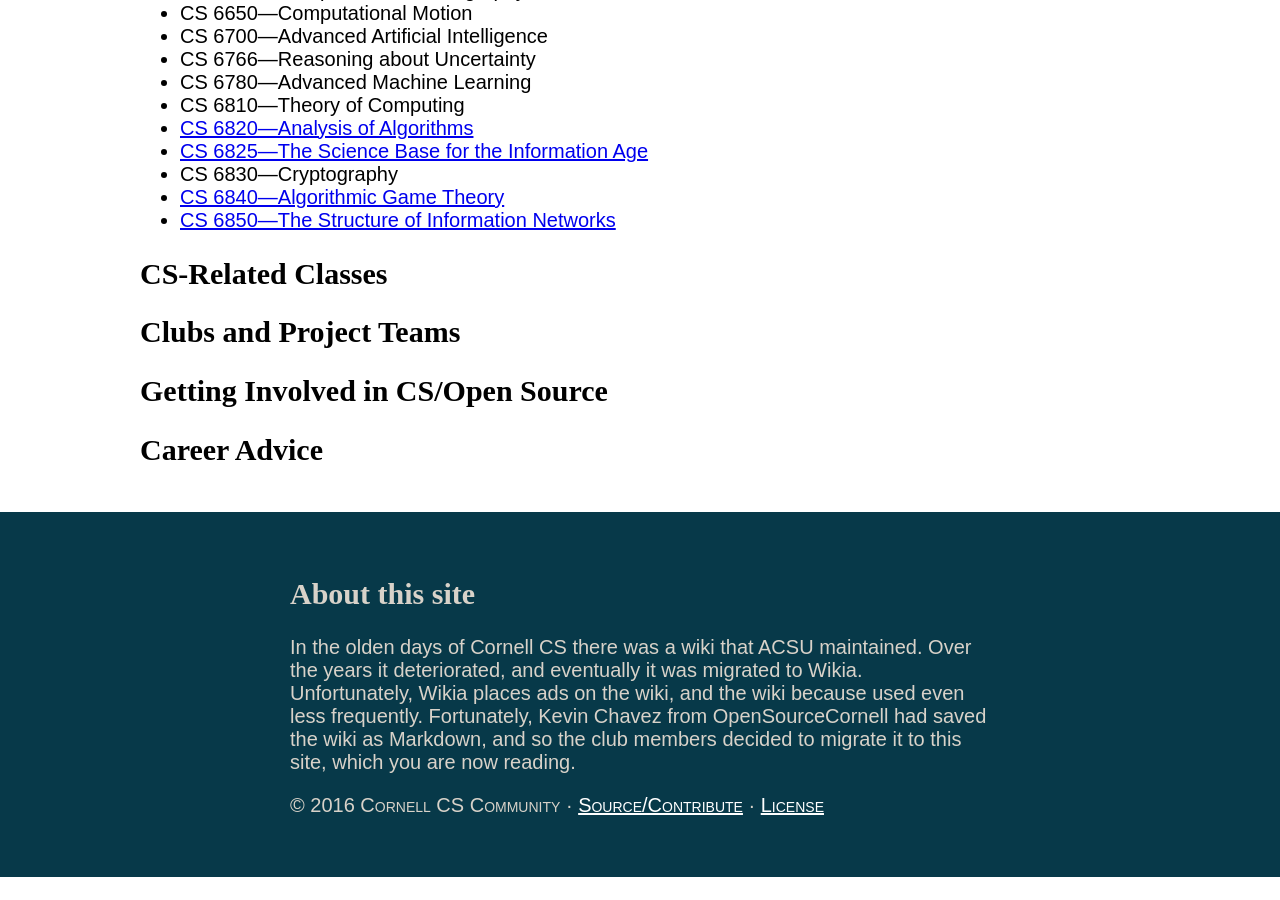
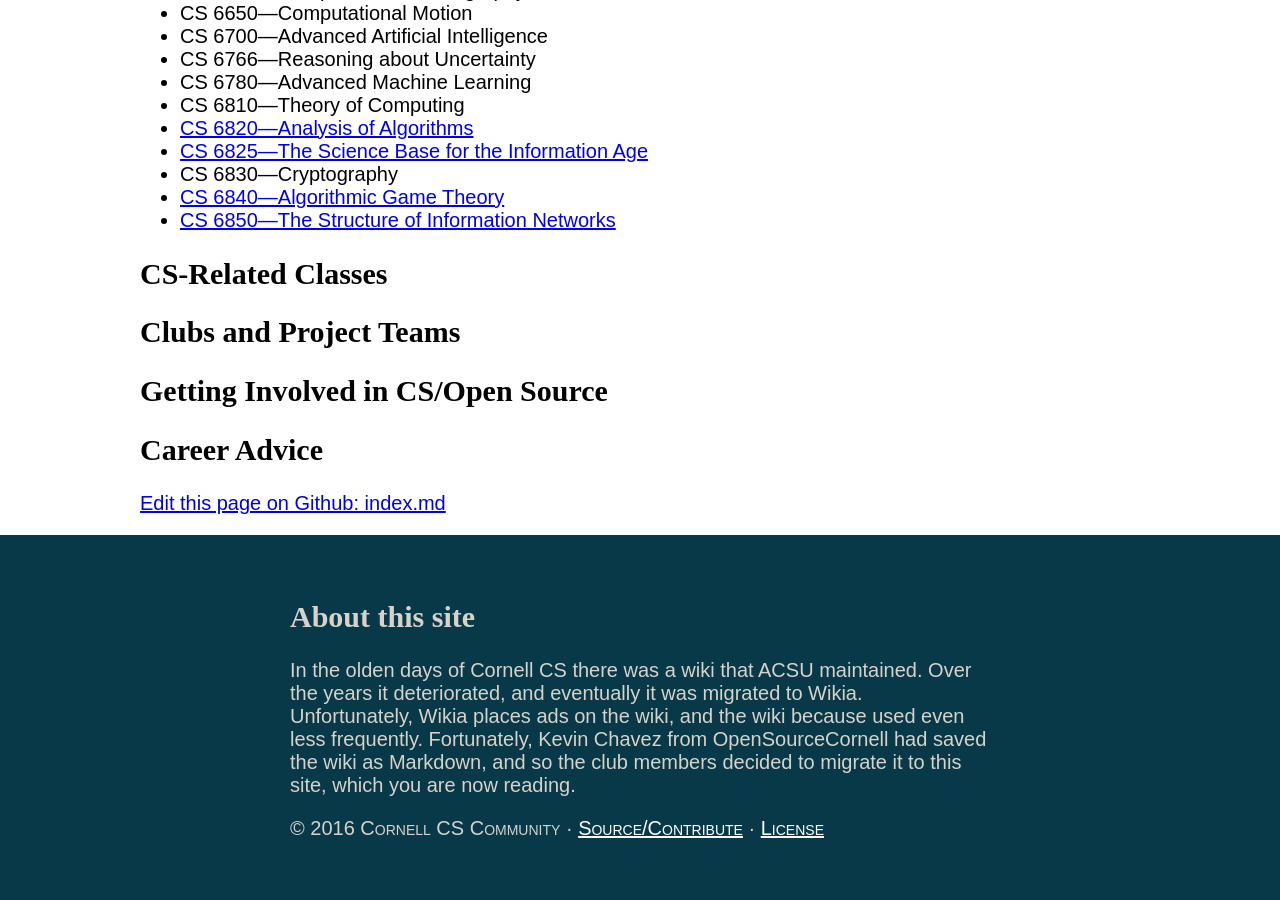
Before and after one commit to CornellCSWiki/CornellCSWiki, a Jekyll site: the page built from index.md, in a window 1280 px wide and 900 px high, scrolled down 3699 px. Built offline with Jekyll 4.4.1, drawn with Linux system fonts in a browser that asks for light colours; before the commit the page ends 4576 px from its top, so only the background shows below that.

Commit message:
Add 'edit this page' link to every page

```diff
--- a/_config.yml
+++ b/_config.yml
@@ -1 +1,3 @@
 baseurl: /testwiki
+
+repository: "https://github.com/CornellCSWiki/testwiki"
--- a/_layouts/default.html
+++ b/_layouts/default.html
@@ -16,6 +16,8 @@
 
             <main id="page-content">
                 {{ content }}
+
+                <a href="{{site.repository}}/edit/gh-pages/{{page.path}}">Edit this page on Github: {{ page.path }}</a>
             </main>
 
         </div>
```
